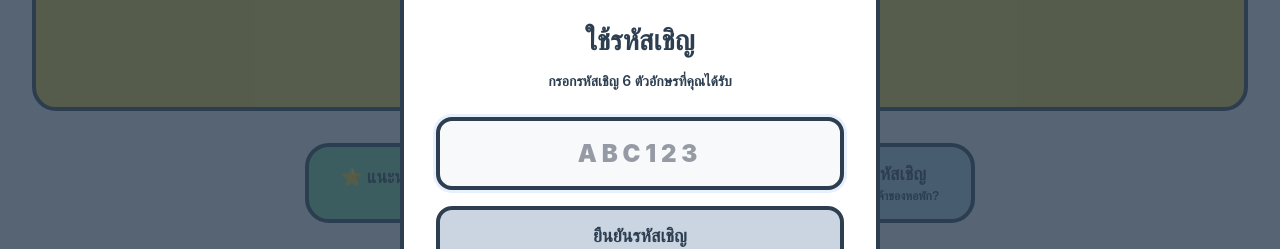
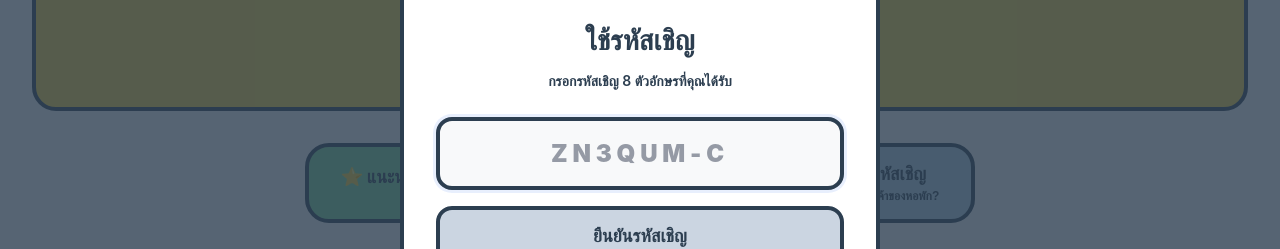
Before and after one commit to noofzaa-ai/apartment-oat, a Next.js app: page /get-started in a window 1280 px wide. Both pictures are taken after a click on the button "หากคุณได้รับรหัสเชิญจากเจ้าของหอพัก กดที่นี่". Shown: the part 302-551 px from the top of the page. Built offline with nearby package versions, Linux system fonts and the light colour scheme; no server answers.

Commit message:
Fix invite modal: accept 8-char base64url codes

```diff
--- a/app/get-started/page.tsx
+++ b/app/get-started/page.tsx
@@ -130,14 +130,14 @@ export default function GetStartedPage() {
   const handleSubmitInvite = async () => {
     setInviteError('');
 
-    if (!inviteCode || inviteCode.length !== 6) {
-      setInviteError('กรุณากรอกรหัสเชิญ 6 ตัวอักษร');
+    if (!inviteCode || inviteCode.length !== 8) {
+      setInviteError('กรุณากรอกรหัสเชิญ 8 ตัวอักษร');
       return;
     }
 
     setSubmittingInvite(true);
     try {
-      const res = await fetch(`/api/tenant/invites/${inviteCode.toUpperCase()}/claim`, {
+      const res = await fetch(`/api/tenant/invites/${inviteCode}/claim`, {
         method: 'POST',
       });
 
@@ -577,7 +577,7 @@ export default function GetStartedPage() {
                 ใช้รหัสเชิญ
               </h2>
               <p style={{ fontSize: "0.875rem", fontWeight: 600, color: "#2C3E50" }}>
-                กรอกรหัสเชิญ 6 ตัวอักษรที่คุณได้รับ
+                กรอกรหัสเชิญ 8 ตัวอักษรที่คุณได้รับ
               </p>
             </div>
 
@@ -587,12 +587,12 @@ export default function GetStartedPage() {
                 type="text"
                 value={inviteCode}
                 onChange={(e) => {
-                  const value = e.target.value.toUpperCase().slice(0, 6);
+                  const value = e.target.value.replace(/[^A-Za-z0-9_-]/g, '').slice(0, 8);
                   setInviteCode(value);
                   setInviteError('');
                 }}
-                maxLength={6}
-                placeholder="ABC123"
+                maxLength={8}
+                placeholder="zn3quM-C"
                 style={{
                   width: "100%",
                   border: "4px solid #2C3E50",
@@ -634,21 +634,21 @@ export default function GetStartedPage() {
             {/* Submit Button */}
             <button
               onClick={handleSubmitInvite}
-              disabled={submittingInvite || inviteCode.length !== 6}
+              disabled={submittingInvite || inviteCode.length !== 8}
               style={{
                 width: "100%",
                 border: "4px solid #2C3E50",
                 borderRadius: 16,
-                background: submittingInvite || inviteCode.length !== 6 ? "#CBD5E1" : "#7FDB9A",
+                background: submittingInvite || inviteCode.length !== 8 ? "#CBD5E1" : "#7FDB9A",
                 padding: "16px 24px",
                 fontWeight: 900,
                 fontSize: "1.125rem",
                 color: "#2C3E50",
-                cursor: submittingInvite || inviteCode.length !== 6 ? "not-allowed" : "pointer",
+                cursor: submittingInvite || inviteCode.length !== 8 ? "not-allowed" : "pointer",
                 transition: "transform 0.2s"
               }}
               onMouseEnter={(e) => {
-                if (!submittingInvite && inviteCode.length === 6) {
+                if (!submittingInvite && inviteCode.length === 8) {
                   e.currentTarget.style.transform = "translateY(-2px)";
                 }
               }}
```
